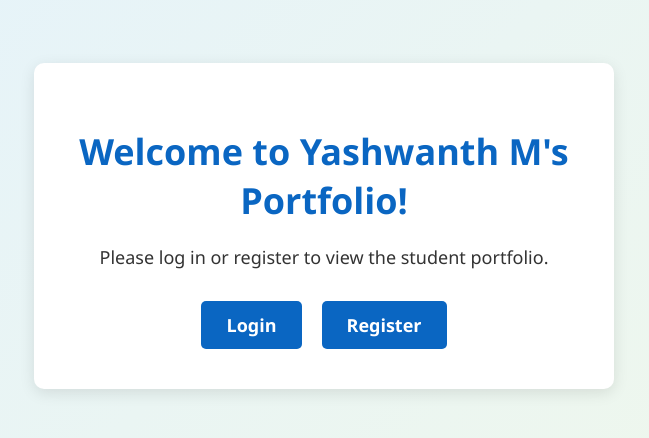
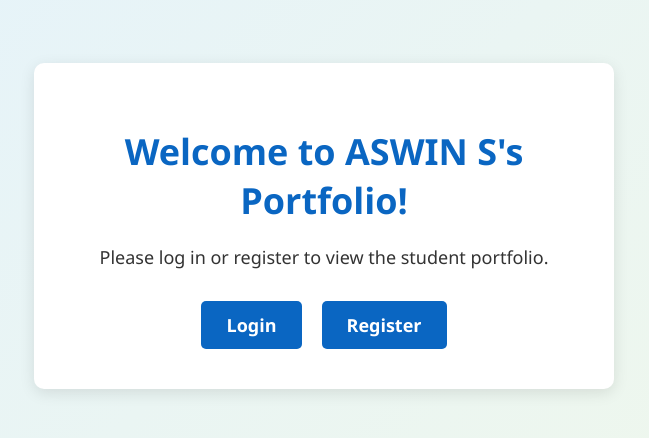
Before and after one commit to aswinsakthivel13-blip/ASWIN-S-PORTFOLIO-, a plain HTML site: page index.html in a window 1280 px wide. Shown: the part 194-632 px from the top of the page, without its empty margins (316-965 px from the left). Drawn offline with Linux system fonts and the light colour scheme.

Commit message:
Update index.html

```diff
--- a/index.html
+++ b/index.html
@@ -2,7 +2,7 @@
 <html lang="en">
 <head>
   <meta charset="UTF-8">
-  <title>Welcome - Yashwanth M's Portfolio</title>
+  <title>Welcome - ASWIN's Portfolio</title>
   <meta name="viewport" content="width=device-width, initial-scale=1.0">
   <style>
     :root {
@@ -66,7 +66,7 @@
 </head>
 <body>
   <div class="container">
-    <h1>Welcome to Yashwanth M's Portfolio!</h1>
+    <h1>Welcome to ASWIN S's Portfolio!</h1>
     <p>Please log in or register to view the student portfolio.</p>
     <div class="button-group">
       <a href="login.html">Login</a>
```
